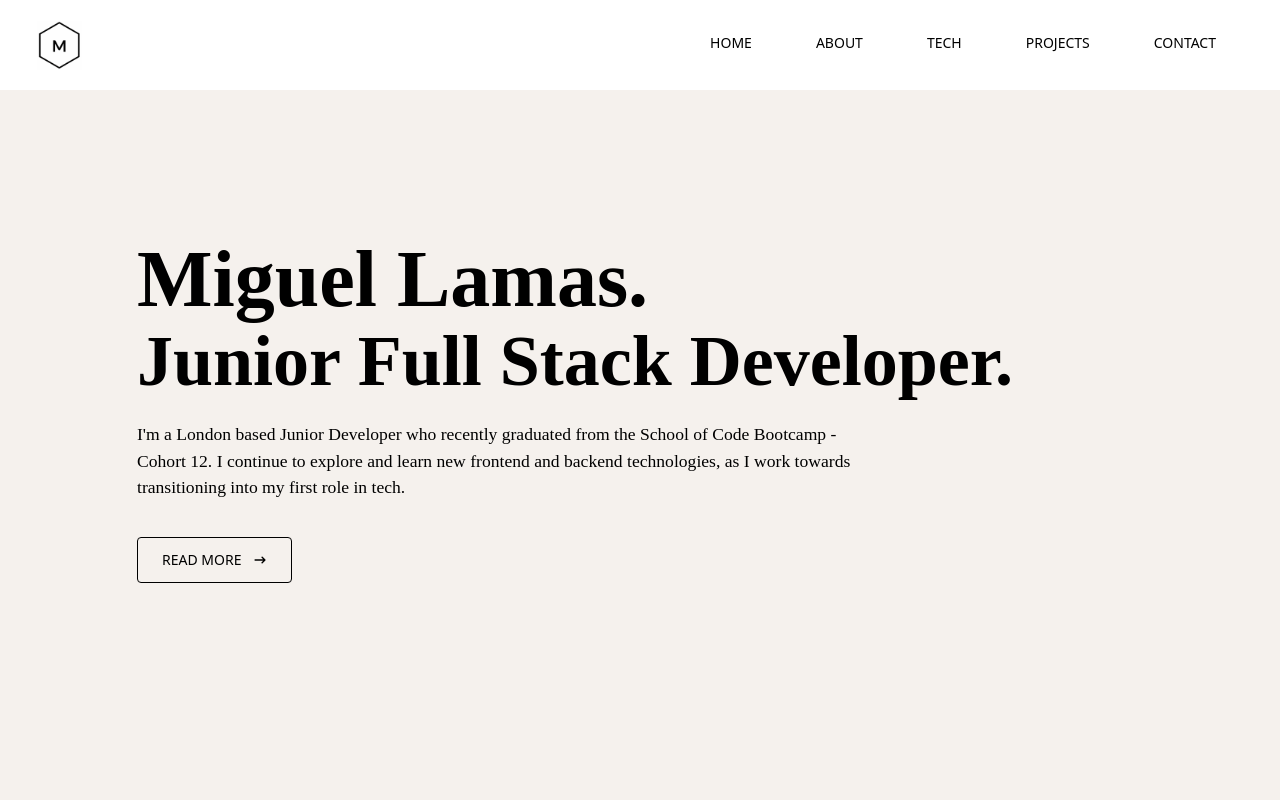
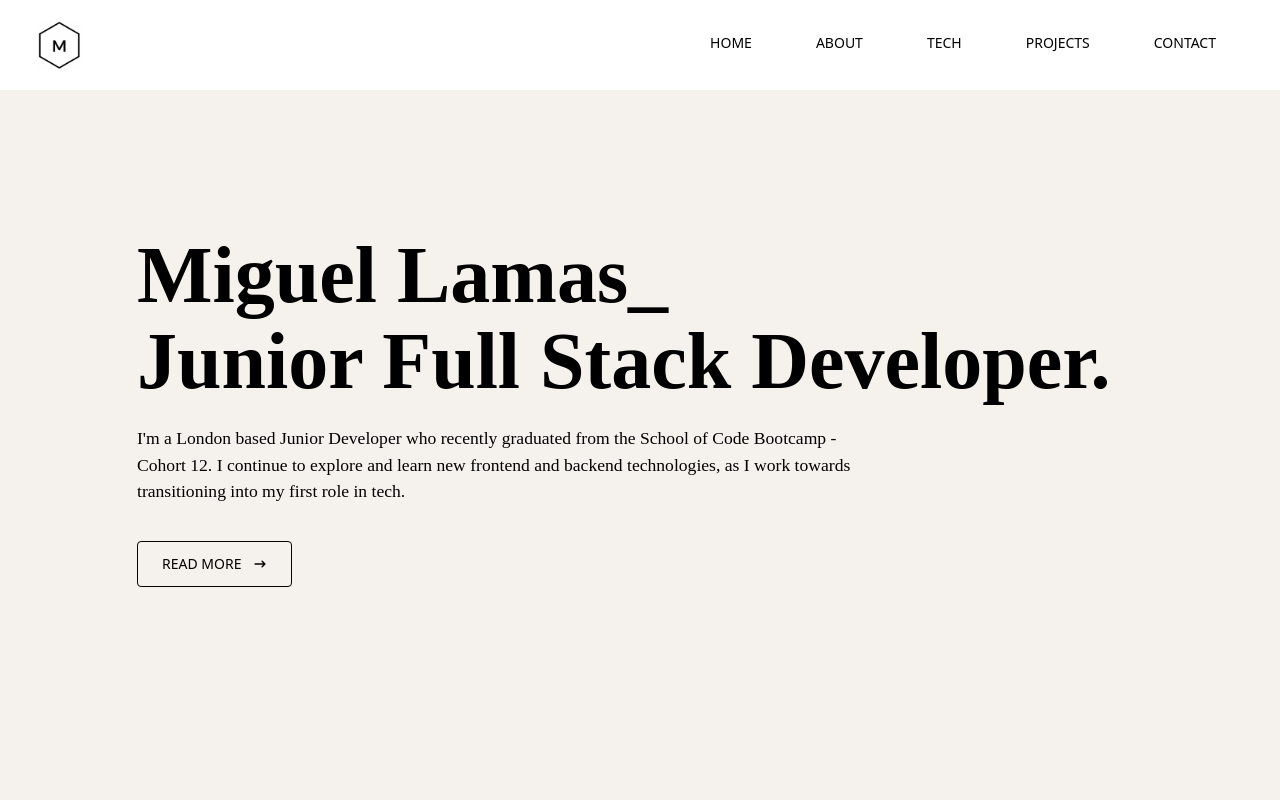
Before and after one commit to MiguelLamas/Portfolio, a React (Create React App) app: page / in a window 1280 px wide. Shown: the top 800 px of the page. Built offline with nearby package versions, Linux system fonts and the light colour scheme.

Commit message:
Variations added to Home Page

```diff
--- a/src/components/Home.js
+++ b/src/components/Home.js
@@ -7,7 +7,7 @@ function Home() {
     <div name="home" className="home-main">
       {/* Container */}
       <div className="home-container">
-        <h1 className="home-h1">Miguel Lamas.</h1>
+        <h1 className="home-h1">Miguel Lamas_</h1>
         <h2 className="home-h2">Junior Full Stack Developer.</h2>
         <p className="home-p">
           I'm a London based Junior Developer who recently graduated from the School of Code Bootcamp - Cohort 12. I continue to explore
--- a/src/index.css
+++ b/src/index.css
@@ -185,7 +185,7 @@
 
 @media (min-width: 640px) {
     .home-h2 {
-        font-size: 4.5rem;
+        font-size: 5rem;
         line-height: 1;
     }
 }
```
